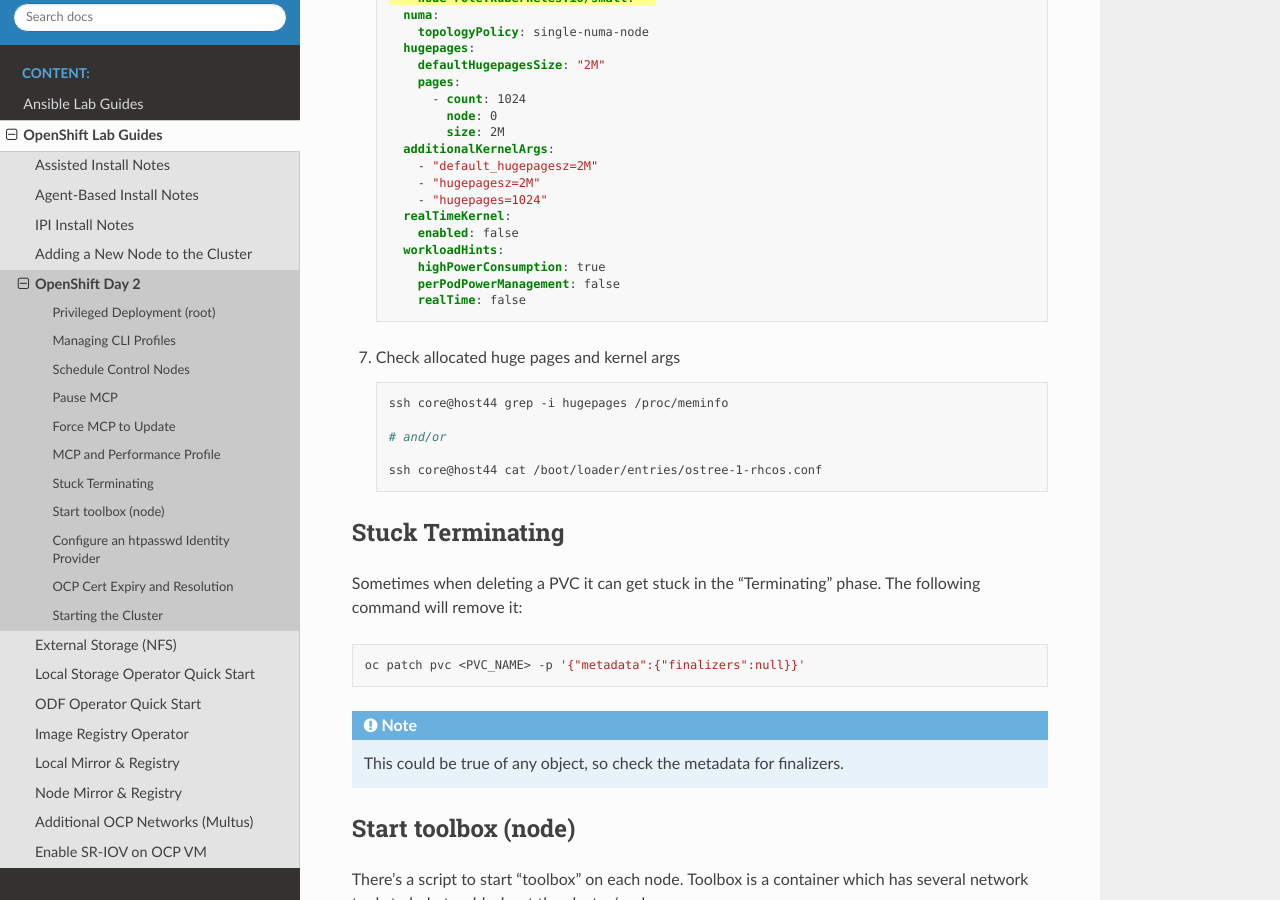
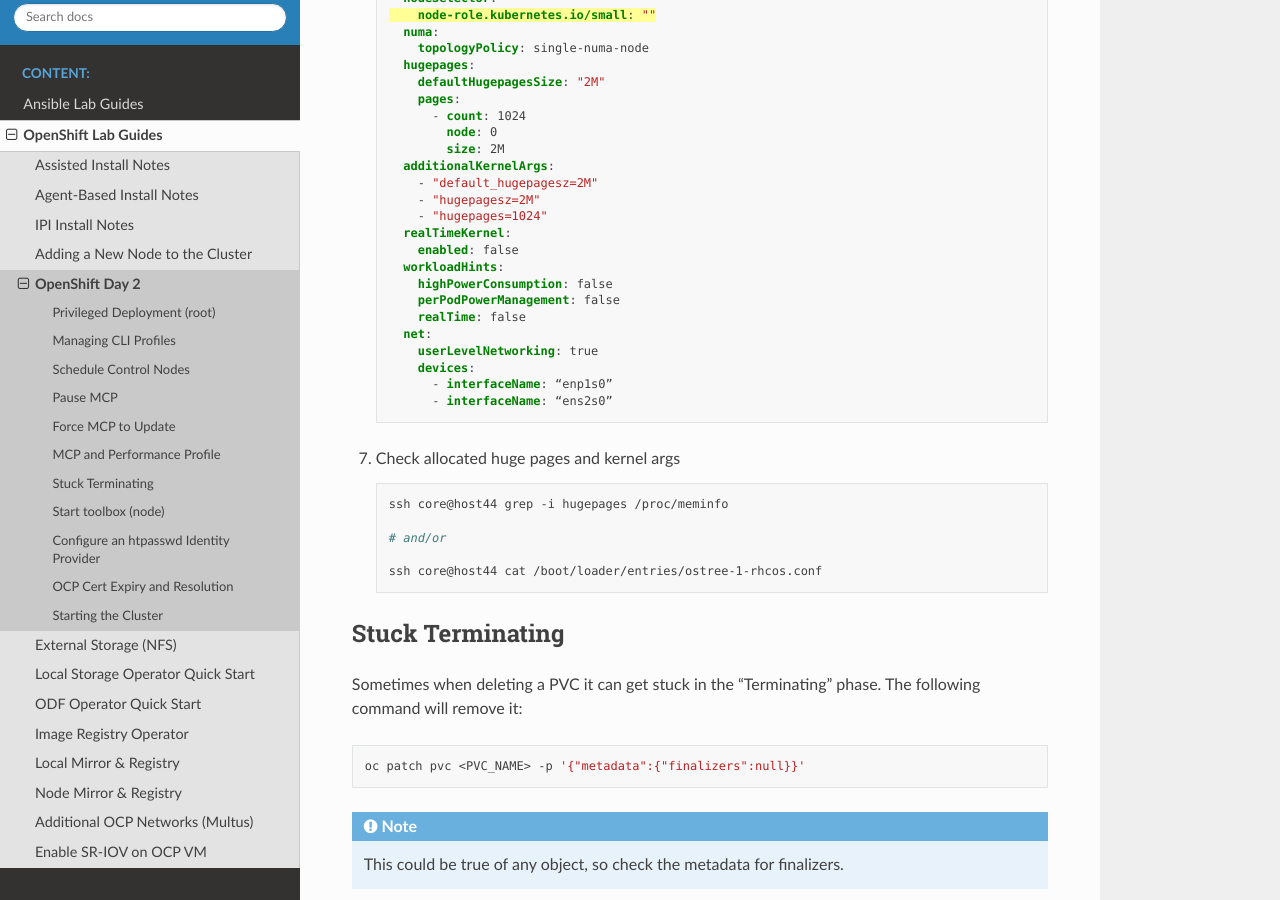
Before and after one commit to vtog/labGuides, a Sphinx documentation site: the page built from source/ocp/openshift-day2.rst, in a window 1280 px wide and 900 px high, scrolled down 5709 px. Built offline with Sphinx 7.4.7 and the Read the Docs theme 2.0.0, drawn with Linux system fonts in a browser that asks for light colours; pages that are not in the unit, such as notebooks, are missing from menus; some of the changed text lies outside the part shown.

```diff
--- a/source/ocp/openshift-day2.rst
+++ b/source/ocp/openshift-day2.rst
@@ -308,9 +309,14 @@ each machine type.
         realTimeKernel:
           enabled: false
         workloadHints:
-          highPowerConsumption: true
+          highPowerConsumption: false
           perPodPowerManagement: false
           realTime: false
+        net:
+          userLevelNetworking: true
+          devices:
+            - interfaceName: “enp1s0”
+            - interfaceName: “ens2s0”
 
 #. Check allocated huge pages and kernel args
 
```
Also changed, not shown: other parts of source/ocp/openshift-day2.rst (+2 -1 lines).
